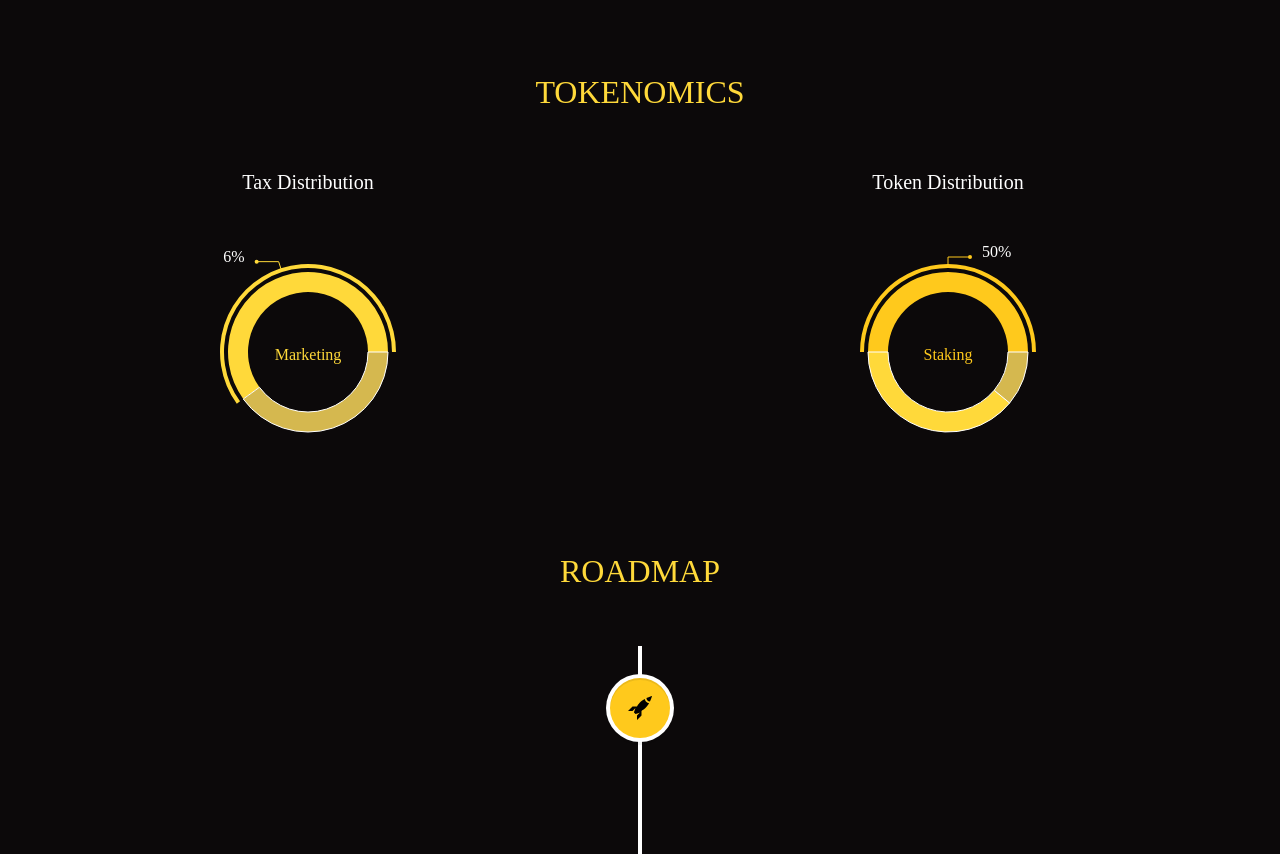
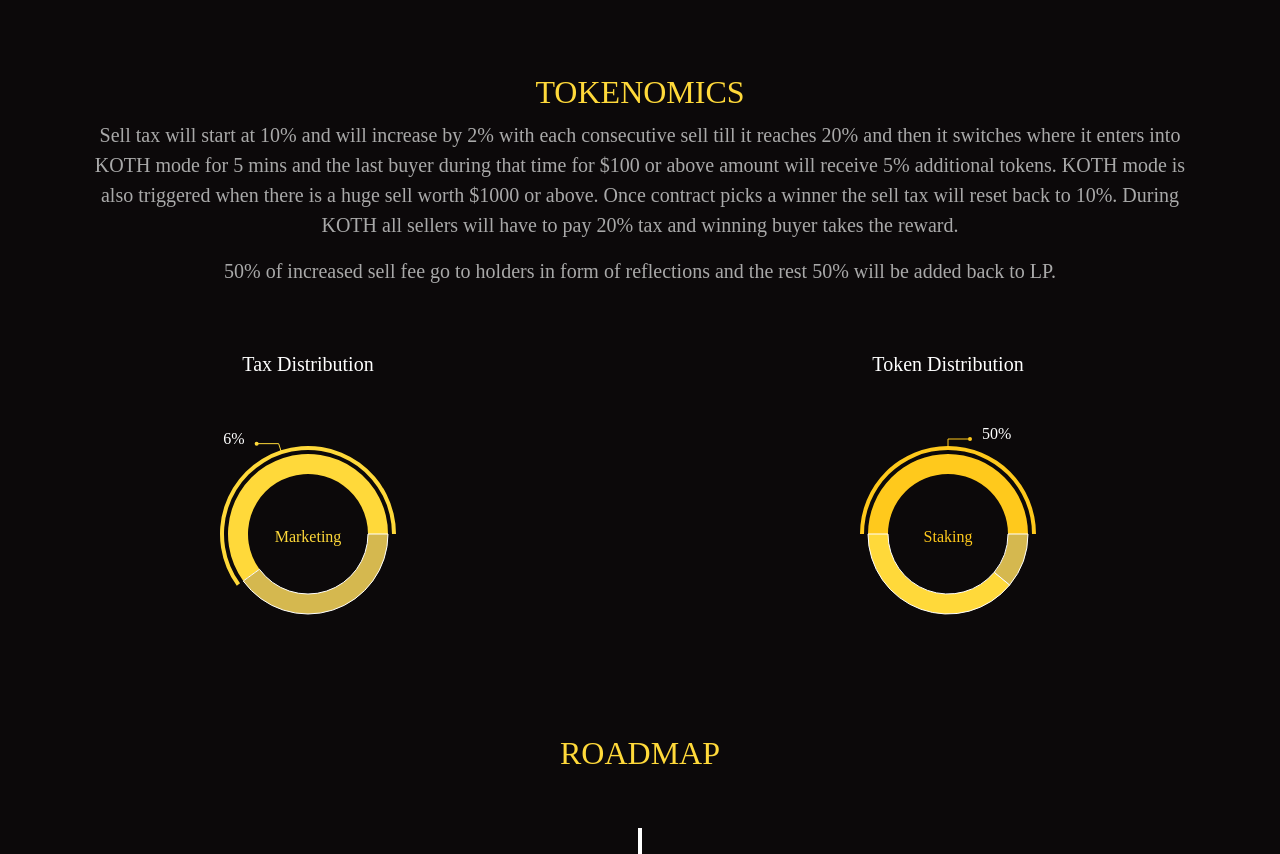
Before and after one commit to sunny8210/Death-To-Do-KWON, a React (Create React App) app: page / in a window 1280 px wide. Shown: the part 1660-2514 px from the top of the page. Built offline with nearby package versions, Linux system fonts and the light colour scheme.

Commit message:
Update Tokenomics.js

```diff
--- a/src/components/Tokenomics.js
+++ b/src/components/Tokenomics.js
@@ -7,6 +7,12 @@ export default function Tokenomics() {
             <div id="tokenomics"></div>
             <div className='container tokenomics-main'>
                 <h2>TOKENOMICS</h2>
+                <p>Sell tax will start at 10%  and will increase by 2% with each consecutive sell till it reaches 20% and then it switches where
+                    it enters into KOTH mode for 5 mins and the last buyer during that time for $100 or above amount will receive 5% additional tokens.
+                    KOTH mode is also triggered when there is a huge sell worth $1000 or above. Once contract picks a winner the sell tax will reset back
+                    to 10%. During KOTH all sellers will have to pay 20% tax and winning buyer takes the reward.</p>
+
+                <p>50% of increased sell fee go to holders in form of reflections and the rest 50% will be added back to LP.</p>
                 {/* <div className="row pt-5 justify-content-between">
                     <div className="col-md-3 my-2">
                         10% Tax
```
